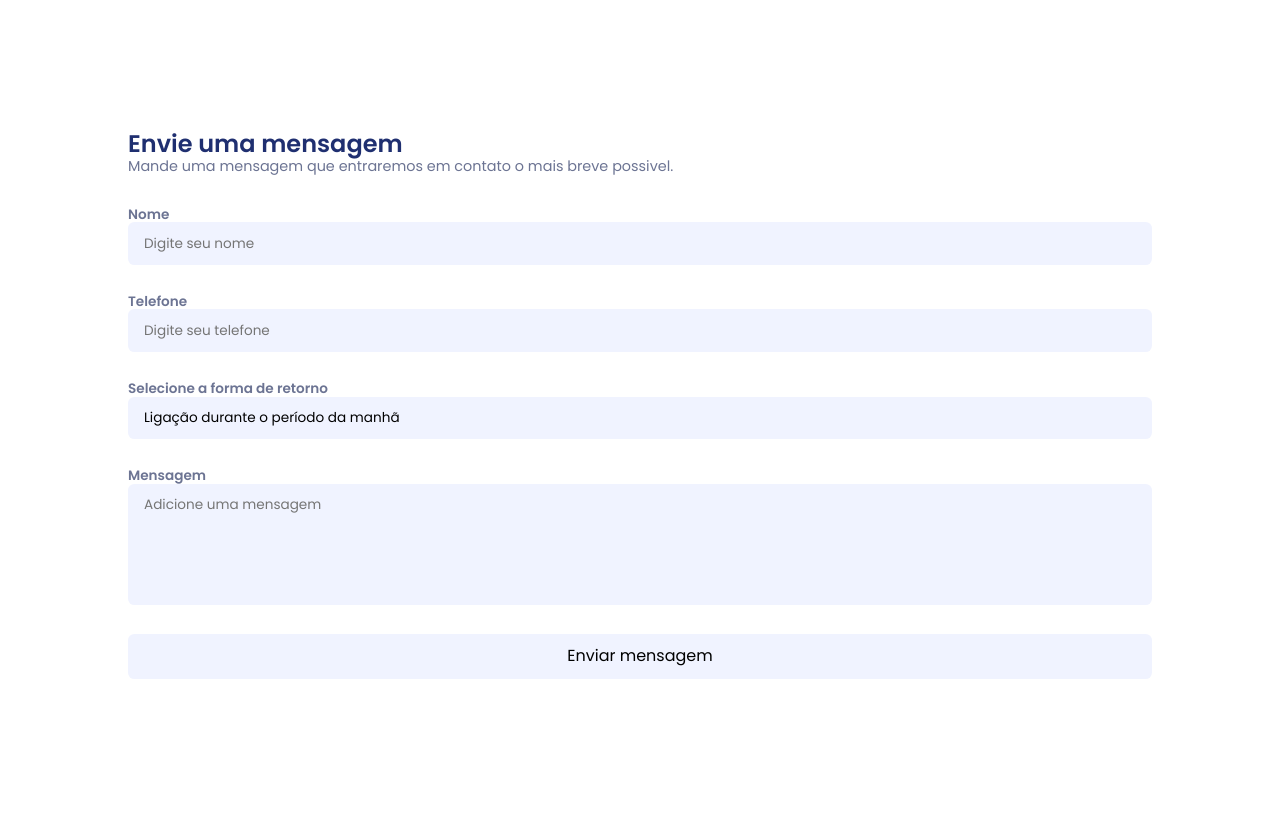
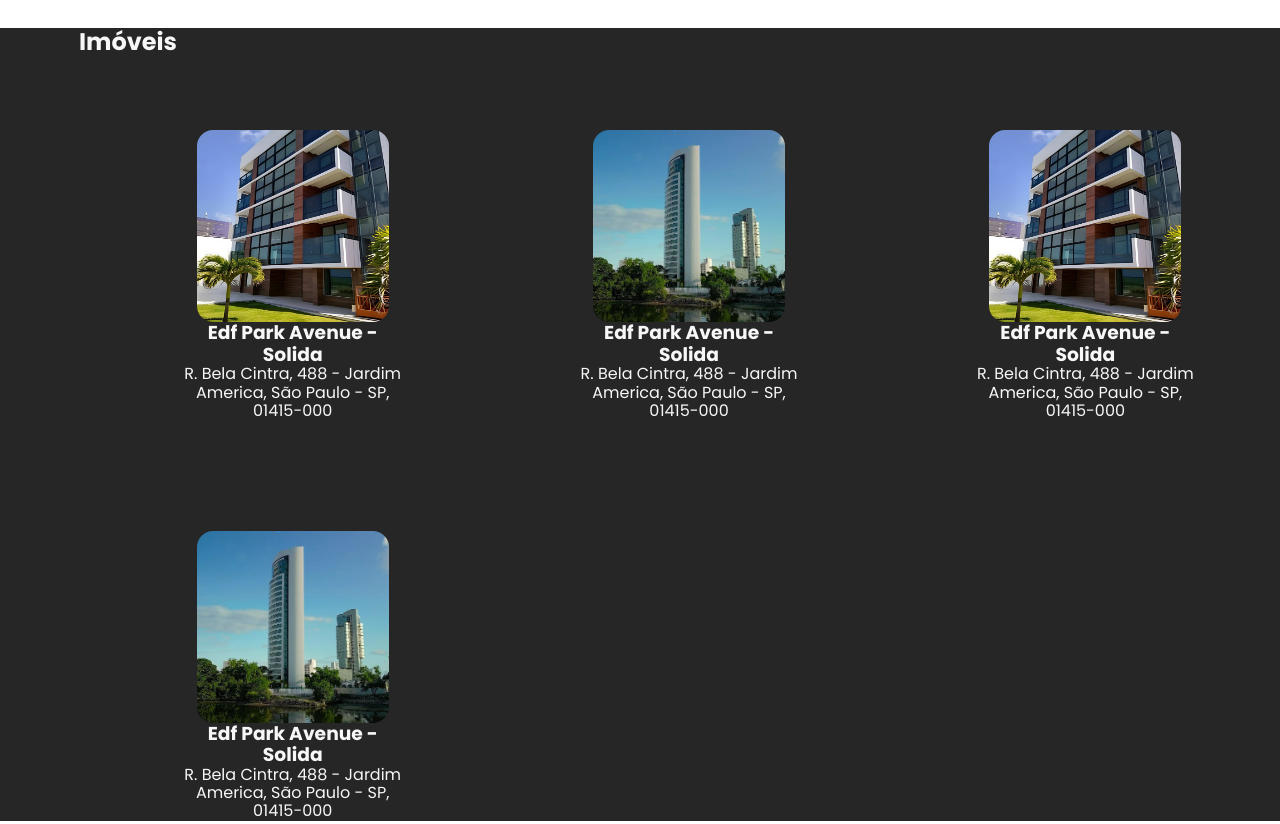
Before and after one commit to MirellaLDSPro/residencesInc, a plain HTML site: page index.html in a window 1280 px wide. Shown: the part 2380-3204 px from the top of the page. Before the commit the page ends 3089 px from the top, so only its background shows below. Drawn offline with nearby package versions, Linux system fonts and the light colour scheme; a web font is replaced by a local one.

Commit message:
Seção de catalogo

```diff
--- a/assets/css/global.css
+++ b/assets/css/global.css
@@ -11,7 +11,7 @@ html {
 
 :root {
     --white-color: #ffffff;
-    --dark-color: #000000;
+    --dark-color: #262626;
     --primary-color: #2a2624;
     --secondary-color: #e58756;
     --ligth-color: #f7f7f7;
--- /dev/null
+++ b/assets/css/produtos.css
@@ -0,0 +1,27 @@
+.produtos-section {
+    color: var(--ligth-color);
+    background-color: var(--dark-color);
+}
+
+.produtos-section .produto-list {
+    display: flex;
+    flex-wrap: wrap;
+    gap: 110px;
+    align-items: center;
+    justify-content: space-between;
+}
+
+.produtos-section .produto-list .produto-item {
+    display: flex;
+    align-items: center;
+    text-align: center;
+    flex-direction: column;
+    justify-content: space-between;
+    width: calc(100% / 3 - 110px);
+}
+
+.produtos-section .produto-list .produto-item .produto-image {
+    max-width: 83%;
+    aspect-ratio: 1;
+    border-radius: 1rem;
+}
--- a/index.html
+++ b/index.html
@@ -44,6 +44,7 @@
     <link rel="stylesheet" href="assets/css/parceitos.css">
     <link rel="stylesheet" href="assets/css/catalogo.css">
     <link rel="stylesheet" href="assets/css/contact.css">
+    <link rel="stylesheet" href="assets/css/produtos.css">
     <link rel="stylesheet" href="assets/css/information.css">
 
     <!--=============== BOXICONS ===============-->
@@ -99,13 +100,16 @@
                     <div class="slider-wrapper">
                         <ul class="parceiros-list swiper-wrapper">
                             <li class="parceiro swiper-slide">
-                                <img src="https://www.valedoave.com.br/wp-content/themes/valedoave/assets/images/logo-vale-do-ave-pos.svg" alt="valedoave" class="parceiro-img">
+                                <img src="https://www.valedoave.com.br/wp-content/themes/valedoave/assets/images/logo-vale-do-ave-pos.svg"
+                                    alt="valedoave" class="parceiro-img">
                             </li>
                             <li class="parceiro swiper-slide">
-                                <img src="https://www.mouradubeux.com.br/assets/icons/md-icone-marca-oficial.svg" alt="md" class="parceiro-img">
+                                <img src="https://www.mouradubeux.com.br/assets/icons/md-icone-marca-oficial.svg"
+                                    alt="md" class="parceiro-img">
                             </li>
                             <li class="parceiro swiper-slide">
-                                <img src="https://solida.com.br/wp-content/uploads/2022/05/logo-wide-2.png" alt="solida" class="parceiro-img">
+                                <img src="https://solida.com.br/wp-content/uploads/2022/05/logo-wide-2.png" alt="solida"
+                                    class="parceiro-img">
                             </li>
                         </ul>
                         <div class="swiper-slide-button swiper-pagination"></div>
@@ -116,7 +120,7 @@
 
         <section class="catalogo-section section">
             <div class="catalogo-container container">
-                <h2 class="section_title">Imóveis</h2>
+                <h2 class="section_title">Destaques</h2>
                 <div class="catalog-products swiper">
                     <div class="slider-wrapper">
                         <div class="swiper-wrapper">
@@ -135,7 +139,8 @@
                             </article>
 
                             <article class="product_card swiper-slide">
-                                <img class="product_image" alt="product1" src="/assets/img/produtos/EDF_TOM_JOBIM.png" />
+                                <img class="product_image" alt="product1"
+                                    src="/assets/img/produtos/EDF_TOM_JOBIM.png" />
                                 <div class="product_data">
                                     <h2 class="product_price">
                                         <span>R$</span>
@@ -149,7 +154,8 @@
                             </article>
 
                             <article class="product_card swiper-slide">
-                                <img class="product_image" alt="product1" src="/assets/img/produtos/EDF_PARK_AVENUE_SOLIDA.jpeg" />
+                                <img class="product_image" alt="product1"
+                                    src="/assets/img/produtos/EDF_PARK_AVENUE_SOLIDA.jpeg" />
                                 <div class="product_data">
                                     <h2 class="product_price">
                                         <span>R$</span>
@@ -255,6 +261,34 @@
             </div>
         </section>
 
+        <section class="produtos-section section">
+            <h2 class="secion-title">Imóveis</h2>
+            <div class="produtos-container container">
+                <ul class="produto-list">
+                    <li class="produto-item">
+                        <img src="/assets/img/produtos/EDF_PARK_AVENUE_SOLIDA.jpeg" alt="exemplo" class="produto-image">
+                        <h3 class="produto-name">Edf Park Avenue - Solida</h3>
+                        <p class="produto-descricao">R. Bela Cintra, 488 - Jardim America, São Paulo - SP, 01415-000</p>
+                    </li>
+                    <li class="produto-item">
+                        <img src="/assets/img/produtos/EDF_TOM_JOBIM.png" alt="exemplo" class="produto-image">
+                        <h3 class="produto-name">Edf Park Avenue - Solida</h3>
+                        <p class="produto-descricao">R. Bela Cintra, 488 - Jardim America, São Paulo - SP, 01415-000</p>
+                    </li>
+                    <li class="produto-item">
+                        <img src="/assets/img/produtos/EDF_PARK_AVENUE_SOLIDA.jpeg" alt="exemplo" class="produto-image">
+                        <h3 class="produto-name">Edf Park Avenue - Solida</h3>
+                        <p class="produto-descricao">R. Bela Cintra, 488 - Jardim America, São Paulo - SP, 01415-000</p>
+                    </li>
+                    <li class="produto-item">
+                        <img src="/assets/img/produtos/EDF_TOM_JOBIM.png" alt="exemplo" class="produto-image">
+                        <h3 class="produto-name">Edf Park Avenue - Solida</h3>
+                        <p class="produto-descricao">R. Bela Cintra, 488 - Jardim America, São Paulo - SP, 01415-000</p>
+                    </li>
+                </ul>
+            </div>
+        </section>
+
         <section class="contact-section section" id="contato">
             <div class="contact-container container">
                 <div class="info">
```
